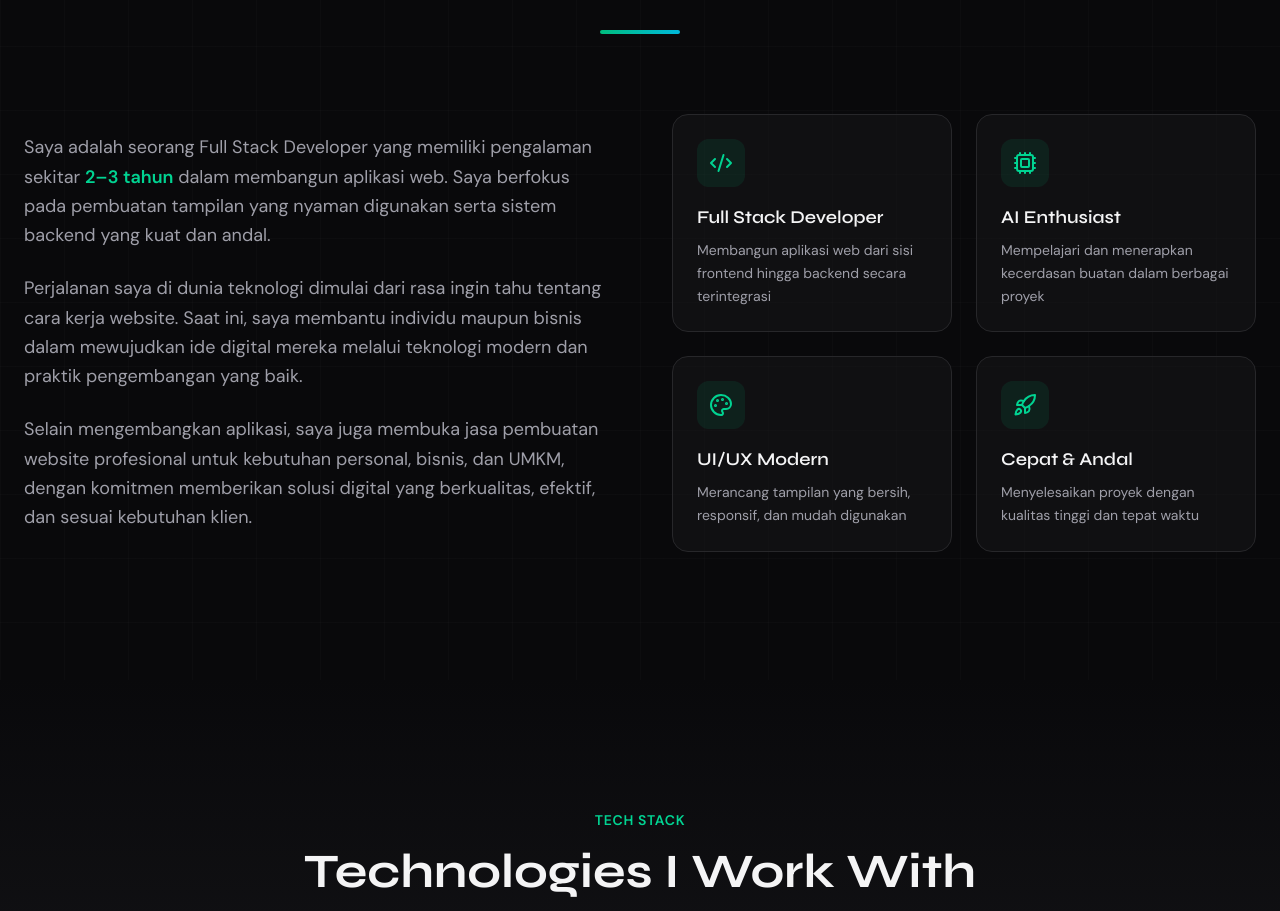
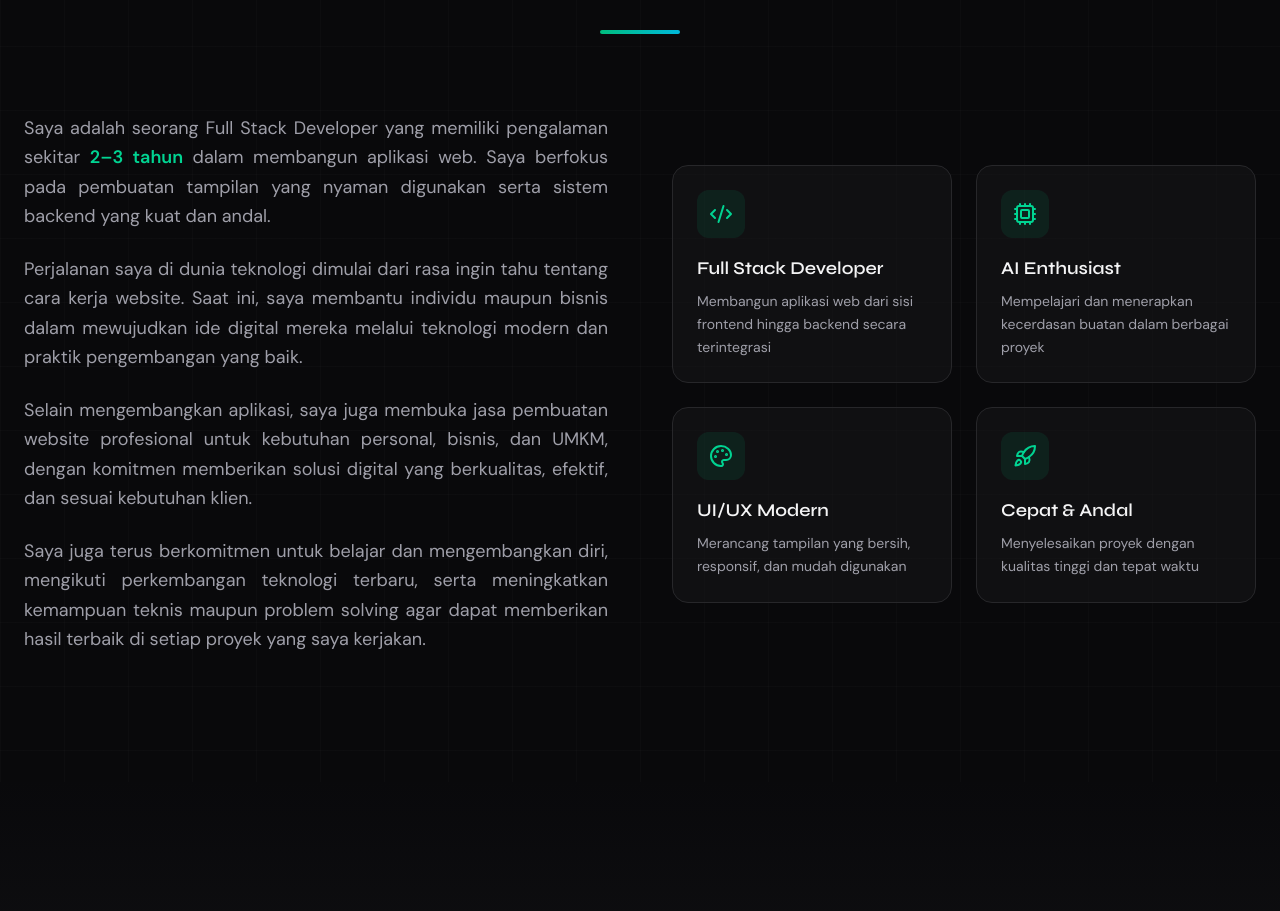
Before and after one commit to LRMNTRIX03/Portofoilio-web, a React (Vite) app: page / in a window 1280 px wide. Shown: the part 1010-1921 px from the top of the page. Built offline with nearby package versions, Linux system fonts and the light colour scheme.

Commit message:
ganti teks sedikit

```diff
--- a/src/components/About.tsx
+++ b/src/components/About.tsx
@@ -70,25 +70,30 @@ const About: React.FC = () => {
                   : 'opacity-0 -translate-x-10'
               }`}
             >
-              <p className="text-lg text-zinc-400 leading-relaxed">
+              <p className="text-lg text-zinc-400 leading-relaxed text-justify">
               Saya adalah seorang Full Stack Developer yang memiliki pengalaman sekitar{' '}
               <span className="text-emerald-400 font-semibold">2–3 tahun</span> dalam membangun
               aplikasi web. Saya berfokus pada pembuatan tampilan yang nyaman digunakan serta
               sistem backend yang kuat dan andal.
             </p>
 
-              <p className="text-lg text-zinc-400 leading-relaxed">
+            <p className="text-lg text-zinc-400 leading-relaxed text-justify">
               Perjalanan saya di dunia teknologi dimulai dari rasa ingin tahu tentang cara kerja website.
               Saat ini, saya membantu individu maupun bisnis dalam mewujudkan ide digital mereka melalui
               teknologi modern dan praktik pengembangan yang baik.
             </p>
 
-              <p className="text-lg text-zinc-400 leading-relaxed">
+            <p className="text-lg text-zinc-400 leading-relaxed text-justify">
               Selain mengembangkan aplikasi, saya juga membuka jasa pembuatan website profesional untuk
               kebutuhan personal, bisnis, dan UMKM, dengan komitmen memberikan solusi digital yang
               berkualitas, efektif, dan sesuai kebutuhan klien.
             </p>
 
+            <p className="text-lg text-zinc-400 leading-relaxed text-justify">
+              Saya juga terus berkomitmen untuk belajar dan mengembangkan diri, mengikuti perkembangan
+              teknologi terbaru, serta meningkatkan kemampuan teknis maupun problem solving agar dapat
+              memberikan hasil terbaik di setiap proyek yang saya kerjakan.
+            </p>
             </div>
 
 
```
Lines whose indentation alone changed are shown as unchanged.
